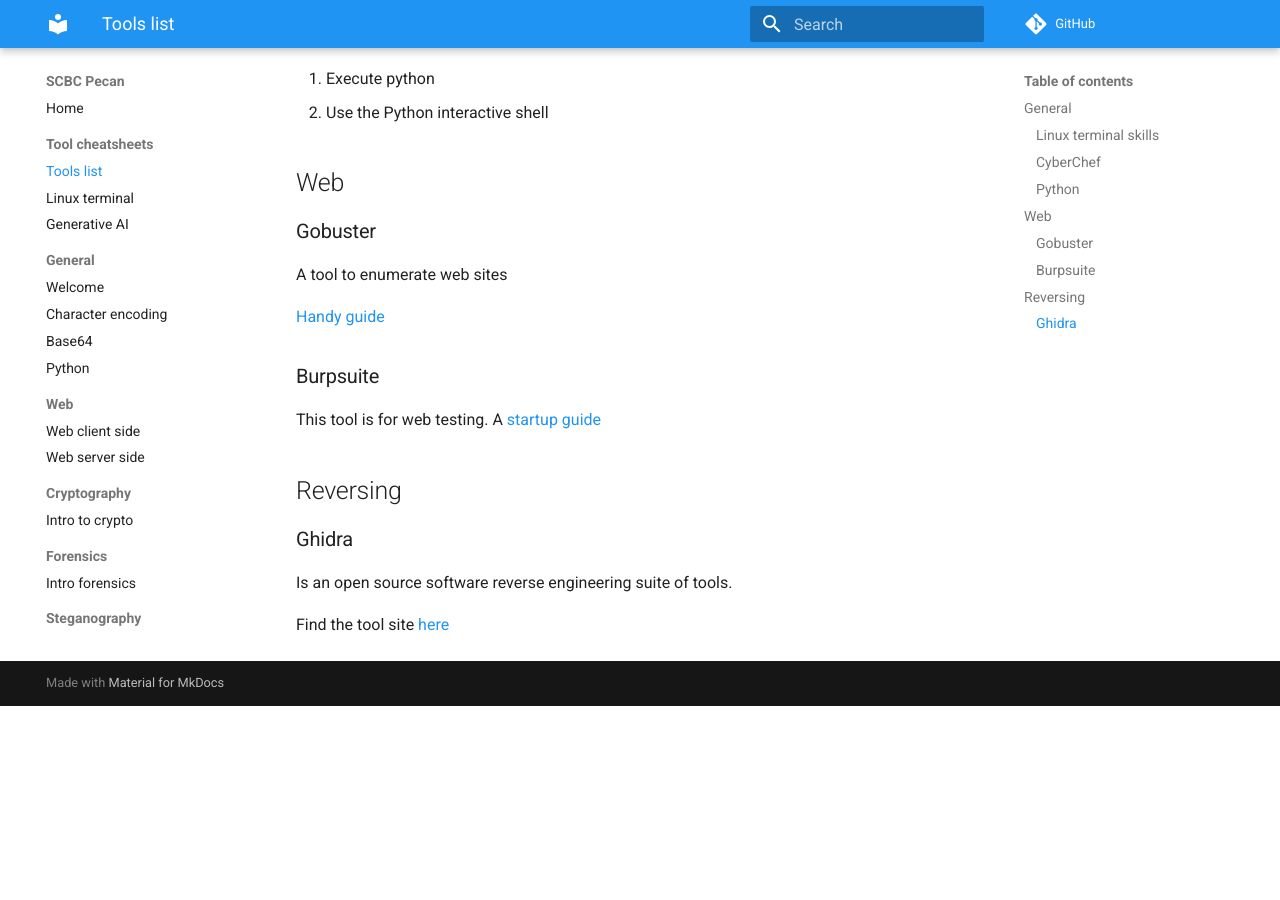
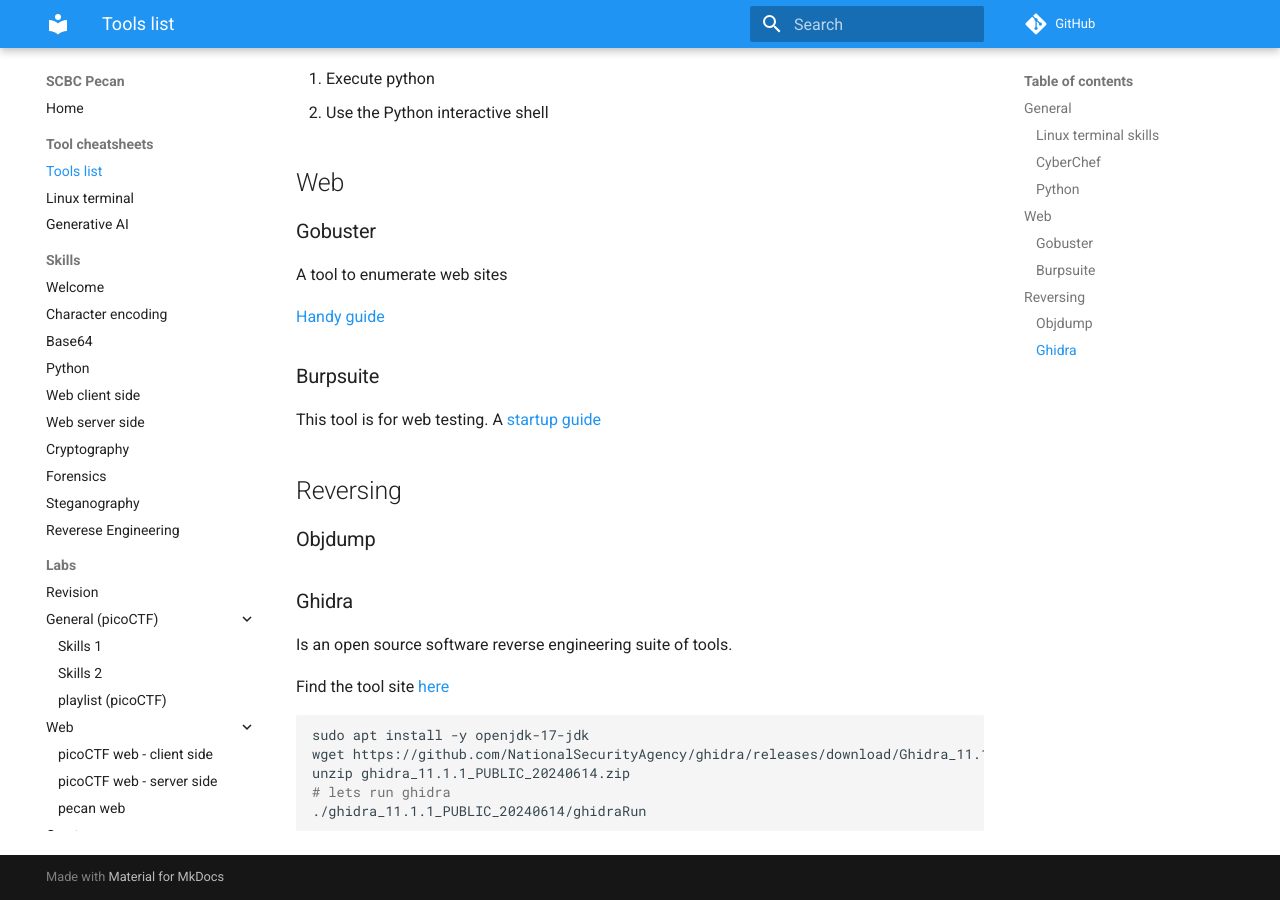
Before and after one commit to ding0t/scbc_pecan, an MkDocs documentation site: the page built from docs/lessons/tools.md, in a window 1280 px wide and 900 px high, scrolled down 976 px. Built offline with MkDocs 1.6.1 and Material for MkDocs 9.7.7, drawn with Linux system fonts in a browser that asks for light colours; comment, search, counter and statistics services are not loaded; before the commit the page ends 1682 px from its top, so only the background shows below that.

Commit message:
week 10 content

````diff
--- a/docs/lessons/tools.md
+++ b/docs/lessons/tools.md
@@ -37,8 +37,18 @@
 
 ## Reversing
 
+### Objdump
+
 ### Ghidra
 
 Is an open source software reverse engineering suite of tools.
 
 Find the tool site [here](https://ghidra-sre.org/)
+
+```sh
+sudo apt install -y openjdk-17-jdk
+wget https://github.com/NationalSecurityAgency/ghidra/releases/download/Ghidra_11.1.1_build/ghidra_11.1.1_PUBLIC_20240614.zip
+unzip ghidra_11.1.1_PUBLIC_20240614.zip
+# lets run ghidra
+./ghidra_11.1.1_PUBLIC_20240614/ghidraRun
+```
--- a/mkdocs.yml
+++ b/mkdocs.yml
@@ -6,25 +6,26 @@
 # main navigation
 nav:
   - Home: README.md
+
   - Tool cheatsheets:
     - Tools list: './lessons/tools.md'
     - Linux terminal: './lessons/linux_shell.md'
     - Generative AI: './lessons/ai_coding.md'
-  - General:
+
+  - Skills:
     - Welcome: './lessons/01_intro.md'
     - Character encoding: './lessons/02_encoding.md'
     - Base64: './lessons/03_base64.md'
     - Python: './lessons/04_python.md'
-  - Web:
     - Web client side: './lessons/05_web_robots_cookies.md'
     - Web server side : './lessons/06_web_server.md'
-  - Cryptography:
-    - Intro to crypto: './lessons/07_crypto_intro.md'
-  - Forensics:
-    - Intro forensics: './lessons/08_forensics_intro.md'
-  - Steganography:
-    - Intro to Stego: './lessons/09_steganography.md'
+    - Cryptography: './lessons/07_crypto_intro.m'
+    - Forensics: './lessons/08_forensics_intro.md'
+    - Steganography: './lessons/09_steganography.md'
+    - Reverese Engineering: './lessons/10_re.md'
+
   - Labs:
+    - Revision: './labs/revision.md'
     - General (picoCTF):
       - Skills 1: './labs/pico_playlist_general_1.md'
       - Skills 2: './labs/pico_playlist_general_2.md'
@@ -41,6 +42,8 @@
       - forensics playlist (picoCTF): './labs/pico_playlist_forensics.md'
     - Steganogrphy:
       - pecan_stego: './labs/pecan_stego.md'
+    - Reverse Engineering:
+      - All your bases (pecan): './labs/pecan_allbase.md'
 
 # material theme has good documentation and configuration
 theme:
````
Also changed, not shown: docs/labs/pecan_allbase.md (added, +50 -0 lines), docs/labs/revision.md (added, +17 -0 lines), docs/lessons/10_re.md (added, +31 -0 lines).
